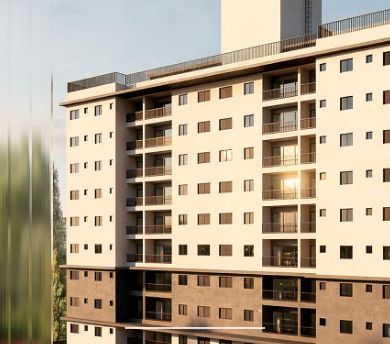
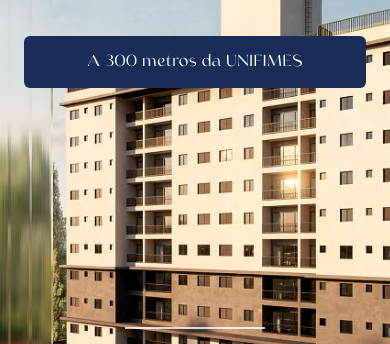
Before and after one commit to Riizzy-IV/NEX-Monaco, a plain HTML site: page monaco/index.html in a window 390 px wide. Shown: the part 281-625 px from the top of the page. Drawn offline with Linux system fonts and the light colour scheme.

Commit message:
Adiciona faixa de destaque com a distância até a UNIFIMES na hero
Co-Authored-By: Claude Sonnet 5 <noreply@anthropic.com>

```diff
--- a/monaco/css/style.css
+++ b/monaco/css/style.css
@@ -314,6 +314,18 @@ body {
   flex-shrink: 0;
 }
 
+.hero__badge {
+  display: inline-block;
+  background: var(--color-azul);
+  color: var(--color-white);
+  font-family: var(--font-heading);
+  font-size: 18px;
+  font-weight: 500;
+  padding: 14px 28px;
+  border-radius: 6px;
+  margin-top: 24px;
+}
+
 .hero__metragem {
   display: flex;
   flex-direction: column;
@@ -1574,6 +1586,13 @@ body {
     max-width: 100%;
   }
 
+  .hero__badge {
+    display: block;
+    width: 100%;
+    text-align: center;
+    font-size: 16px;
+  }
+
   .about__intro {
     grid-template-columns: 1fr;
     gap: 32px;
--- a/monaco/index.html
+++ b/monaco/index.html
@@ -60,6 +60,8 @@
       <span class="hero__title-line">Extraor</span>
       <span class="hero__title-line hero__title-line--indent">Dinário</span>
     </h1>
+
+    <p class="hero__badge">A 300 metros da UNIFIMES</p>
 
     <div class="hero__metragem">
       <span class="hero__metragem-divider"></span>
```
